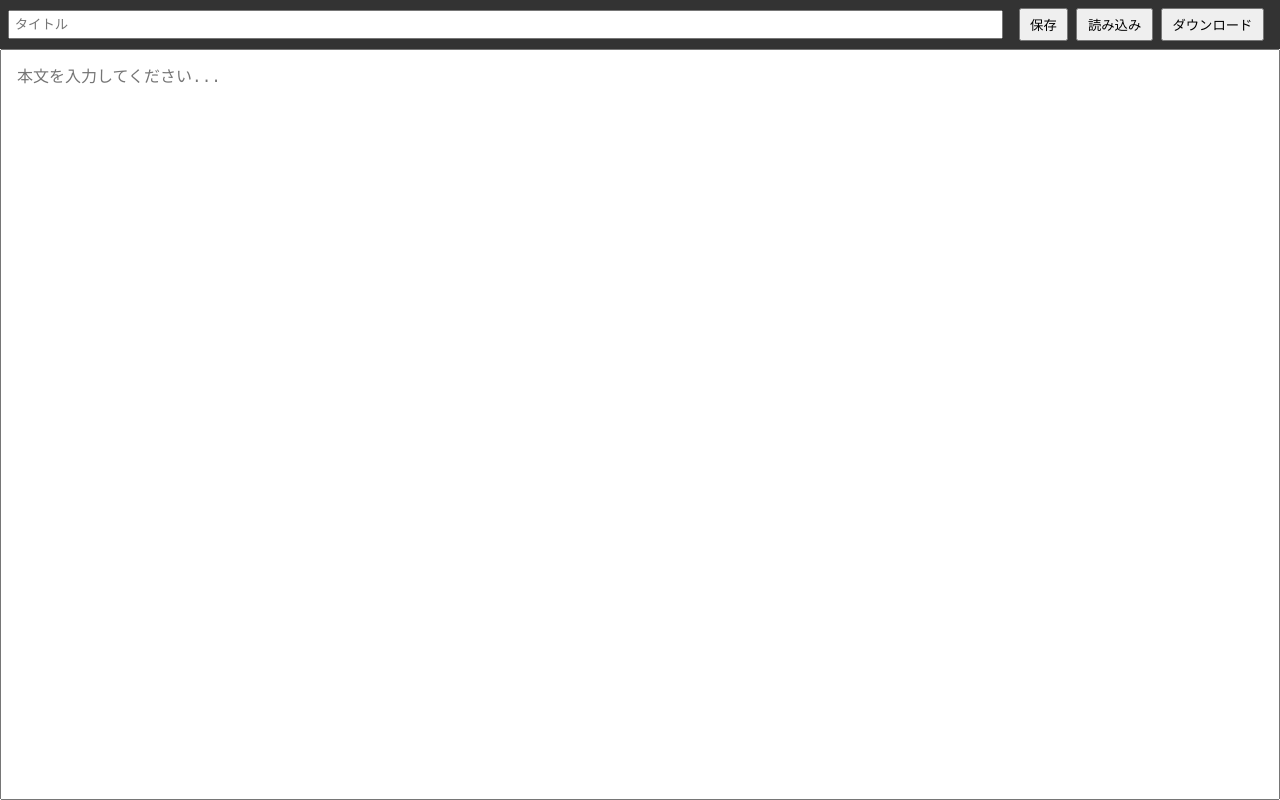
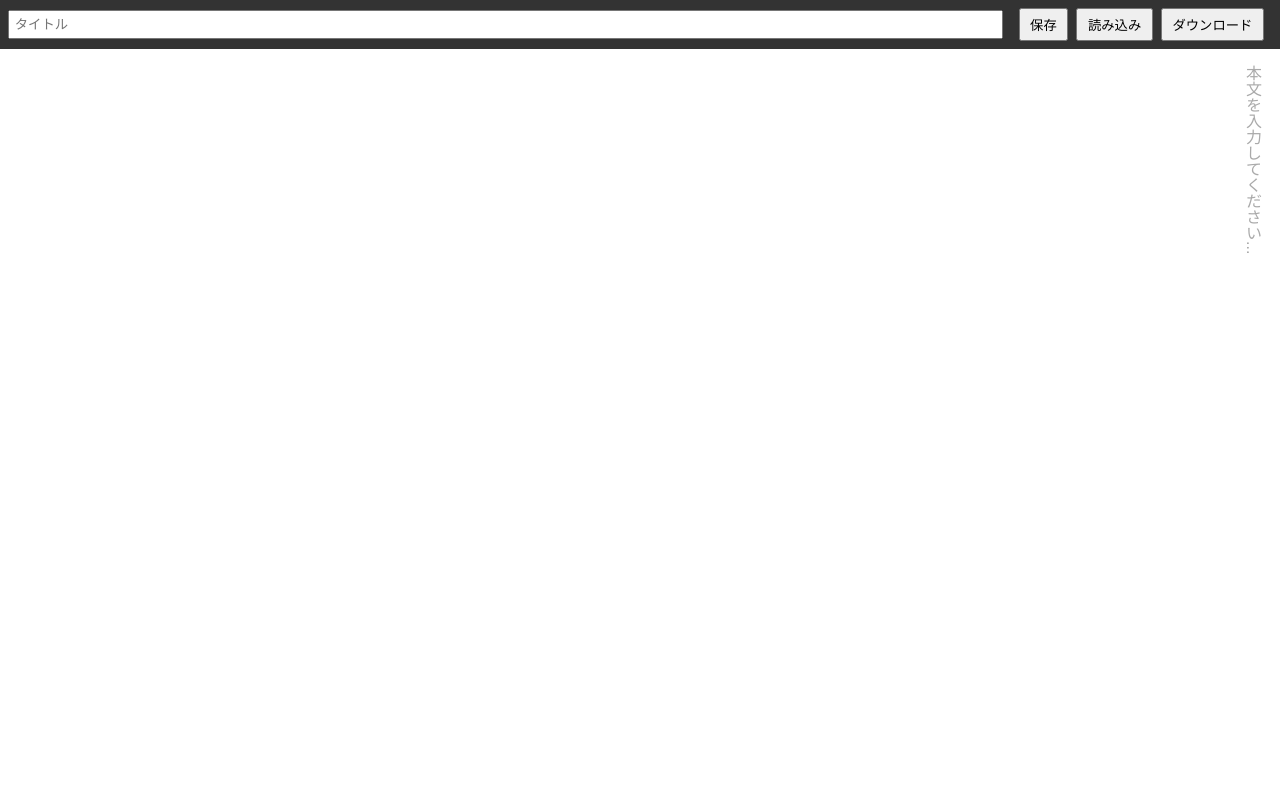
Before and after one commit to R6katsu/NovelEditor, a plain HTML site: page index.html in a window 1280 px wide. Drawn offline with Linux system fonts and the light colour scheme.

Commit message:
Enable vertical writing mode

```diff
--- a/index.html
+++ b/index.html
@@ -28,14 +28,23 @@ header button {
   margin-right: 0.5rem;
   padding: 0.3rem 0.6rem;
 }
-textarea {
+#editor {
   flex: 1;
   width: 100%;
   padding: 1rem;
   box-sizing: border-box;
   font-size: 1rem;
   line-height: 1.5;
-  resize: none;
+  writing-mode: vertical-rl;
+  text-orientation: mixed;
+  white-space: pre-wrap;
+  overflow: auto;
+  outline: none;
+}
+
+#editor:empty::before {
+  content: attr(data-placeholder);
+  color: #aaa;
 }
 </style>
 </head>
@@ -46,7 +55,7 @@ textarea {
   <button id="load">読み込み</button>
   <button id="export">ダウンロード</button>
 </header>
-<textarea id="editor" placeholder="本文を入力してください..."></textarea>
+<div id="editor" contenteditable="true" data-placeholder="本文を入力してください..."></div>
 <script>
 const titleInput = document.getElementById('title');
 const editor = document.getElementById('editor');
@@ -56,19 +65,19 @@ const exportBtn = document.getElementById('export');
 
 saveBtn.addEventListener('click', () => {
   localStorage.setItem('novel_title', titleInput.value);
-  localStorage.setItem('novel_text', editor.value);
+  localStorage.setItem('novel_text', editor.innerText);
   alert('保存しました');
 });
 
 loadBtn.addEventListener('click', () => {
   titleInput.value = localStorage.getItem('novel_title') || '';
-  editor.value = localStorage.getItem('novel_text') || '';
+  editor.innerText = localStorage.getItem('novel_text') || '';
   alert('読み込みました');
 });
 
 exportBtn.addEventListener('click', () => {
   const title = titleInput.value || 'novel';
-  const blob = new Blob([editor.value], {type: 'text/plain'});
+  const blob = new Blob([editor.innerText], {type: 'text/plain'});
   const url = URL.createObjectURL(blob);
   const a = document.createElement('a');
   a.href = url;
@@ -79,7 +88,7 @@ exportBtn.addEventListener('click', () => {
 
 window.addEventListener('load', () => {
   titleInput.value = localStorage.getItem('novel_title') || '';
-  editor.value = localStorage.getItem('novel_text') || '';
+  editor.innerText = localStorage.getItem('novel_text') || '';
 });
 </script>
 </body>
```
